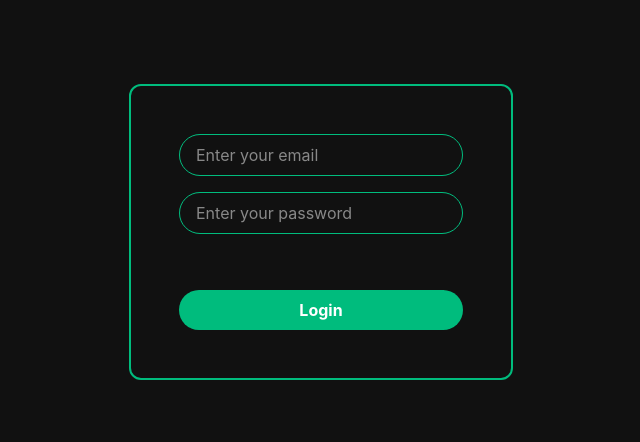
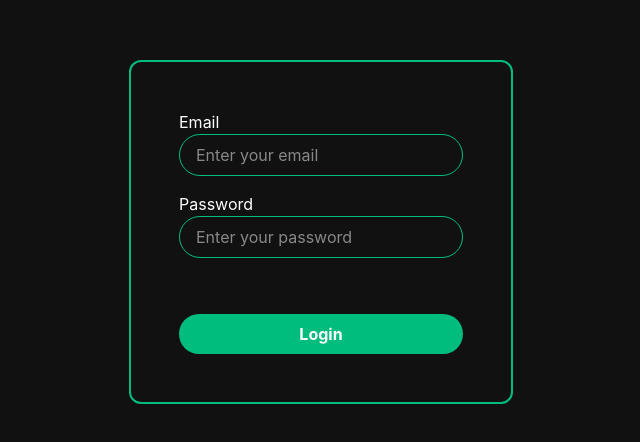
Before and after one commit to joybappy-dev/React-Employee-Management-System, a React (Vite) app: page / in a window 1280 px wide. Shown: the part 168-610 px from the top of the page, without its empty margins (319-959 px from the left). Built offline with nearby package versions, Linux system fonts and the light colour scheme.

Commit message:
add label for email and password field

```diff
--- a/src/components/Auth/Login.jsx
+++ b/src/components/Auth/Login.jsx
@@ -34,6 +34,7 @@ const Login = () => {
         onSubmit={handleLogin}
         className="border-2 border-emerald-500 p-8 sm:p-12 rounded-xl space-y-4 w-full max-w-sm"
       >
+        <label>Email</label>
         <input
           name="email"
           value={email}
@@ -43,6 +44,7 @@ const Login = () => {
           placeholder="Enter your email"
         />
 
+        <label>Password</label>
         <input
           name="password"
           value={password}
```
